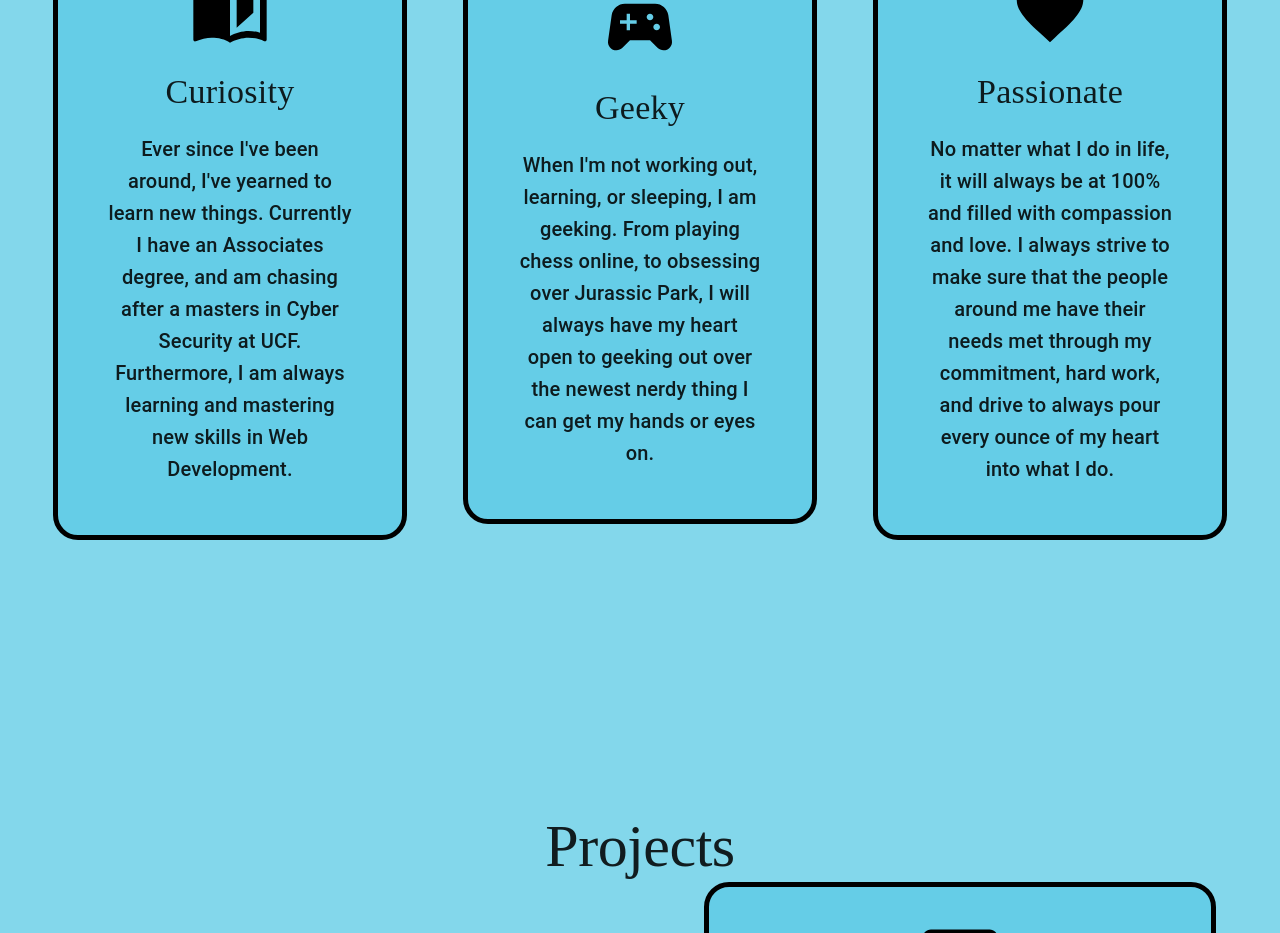
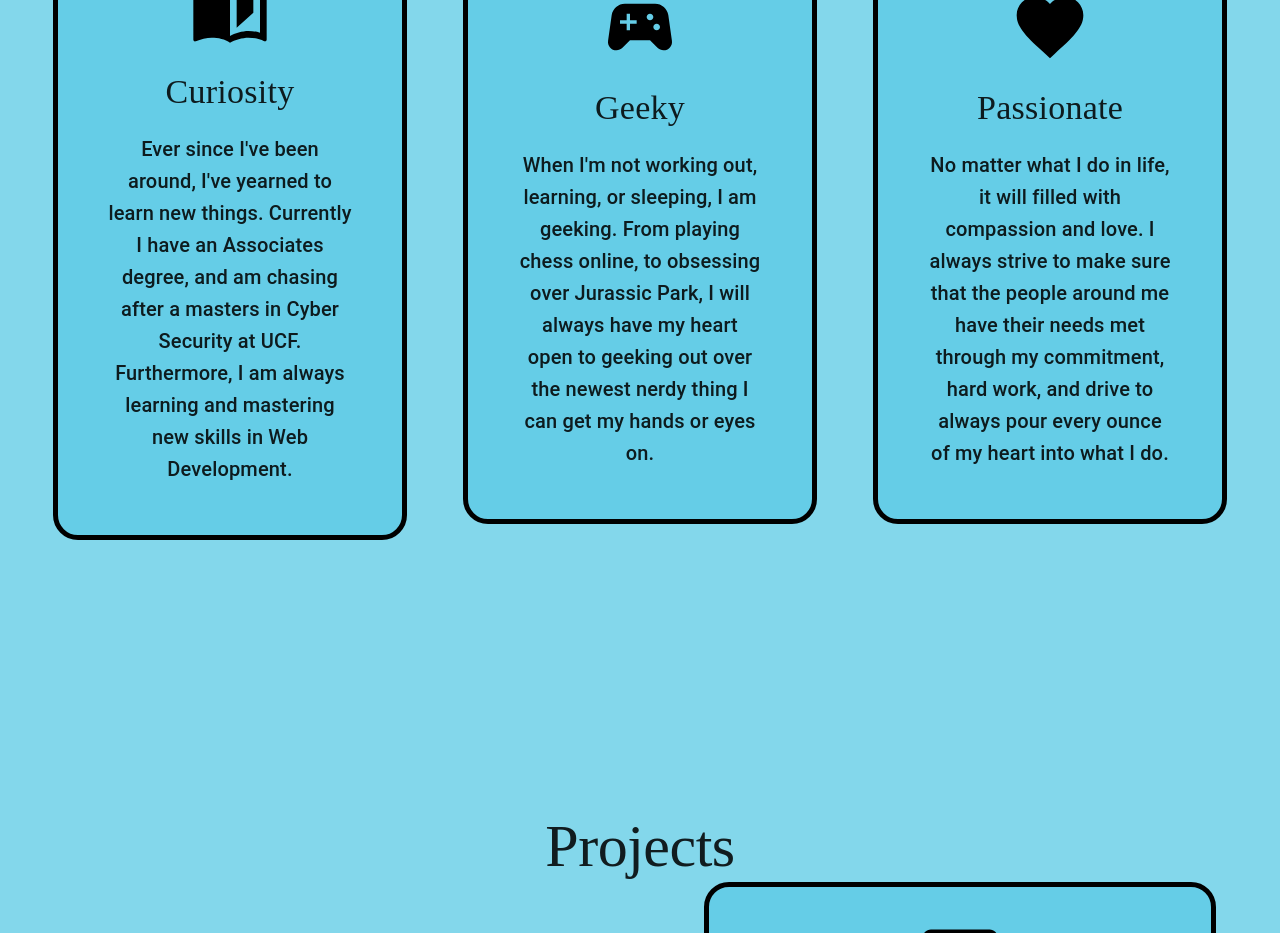
Before and after one commit to jamesdev4you/Portfolio, a React (Create React App) app: page / in a window 1280 px wide. Shown: the part 1460-2393 px from the top of the page. Built offline with nearby package versions, Linux system fonts and the light colour scheme; a web font is replaced by a local one.

Commit message:
about update

```diff
--- a/src/PrimaryComponents/AboutPage.js
+++ b/src/PrimaryComponents/AboutPage.js
@@ -9,7 +9,7 @@ export default function AboutPage(props) {
     {
       icon: AutoStoriesIcon,
       title: "Curiosity",
-      desc: "Ever since I've been around, I've yearned to learn new things. Currently I have an Associates degree, and am chasing after a masters in Cyber Security at UCF. Furthermore, I am always learning and mastering new skills in Web Development."
+      desc: "Ever since I've been around, I've yearned to learn new things. Currently I have an Associates degree, and am chasing after a masters in Cyber Security at UCF. Furthermore, I am always learning and mastering new skills in Web Development.",
     },
     {
       icon: SportsEsportsIcon,
@@ -19,7 +19,7 @@ export default function AboutPage(props) {
     {
       icon: FavoriteIcon,
       title: "Passionate",
-      desc: "No matter what I do in life, it will always be at 100% and filled with compassion and love. I always strive to make sure that the people around me have their needs met through my commitment, hard work, and drive to always pour every ounce of my heart into what I do.",
+      desc: "No matter what I do in life, it will filled with compassion and love. I always strive to make sure that the people around me have their needs met through my commitment, hard work, and drive to always pour every ounce of my heart into what I do.",
     },
   ];
 
```
